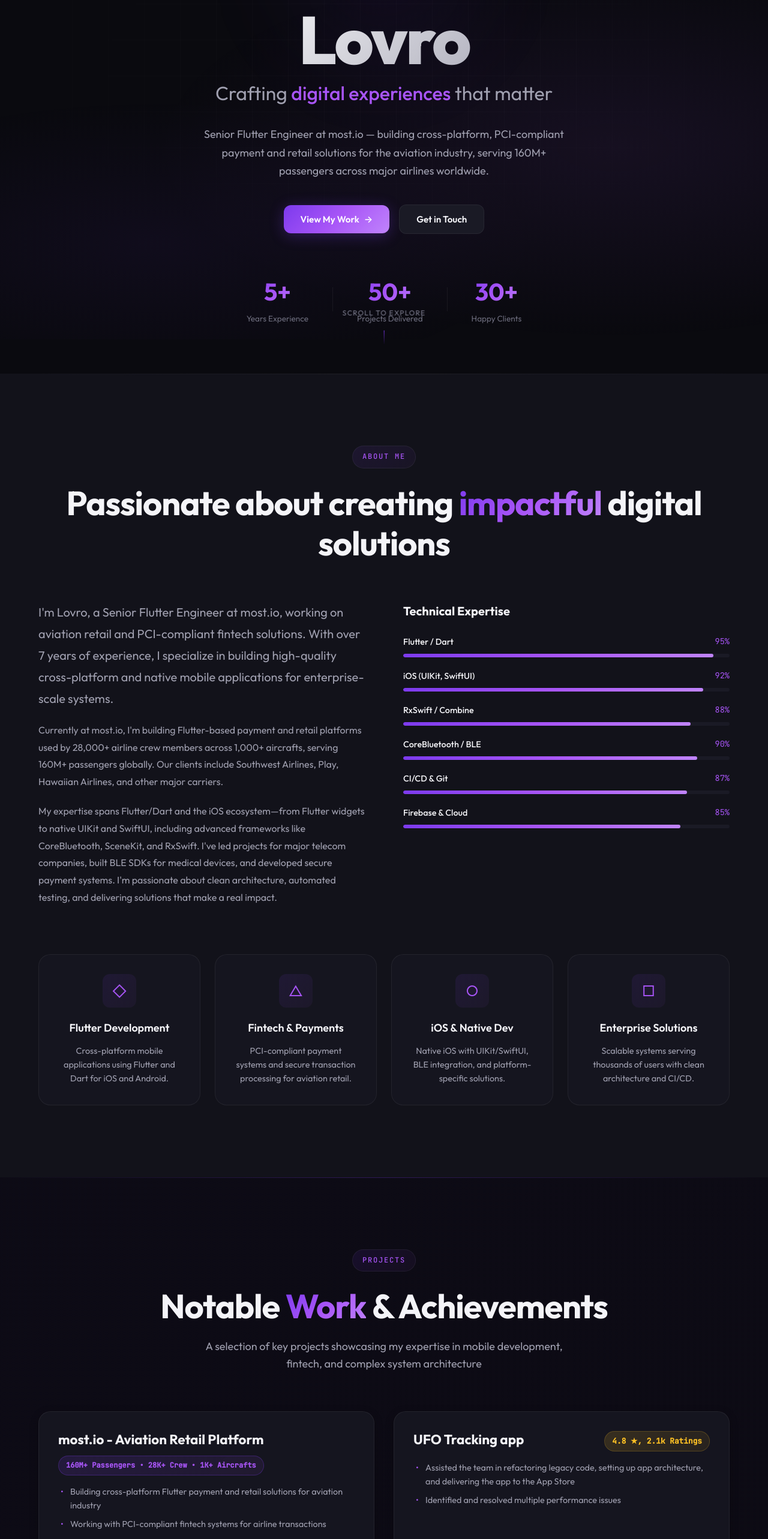
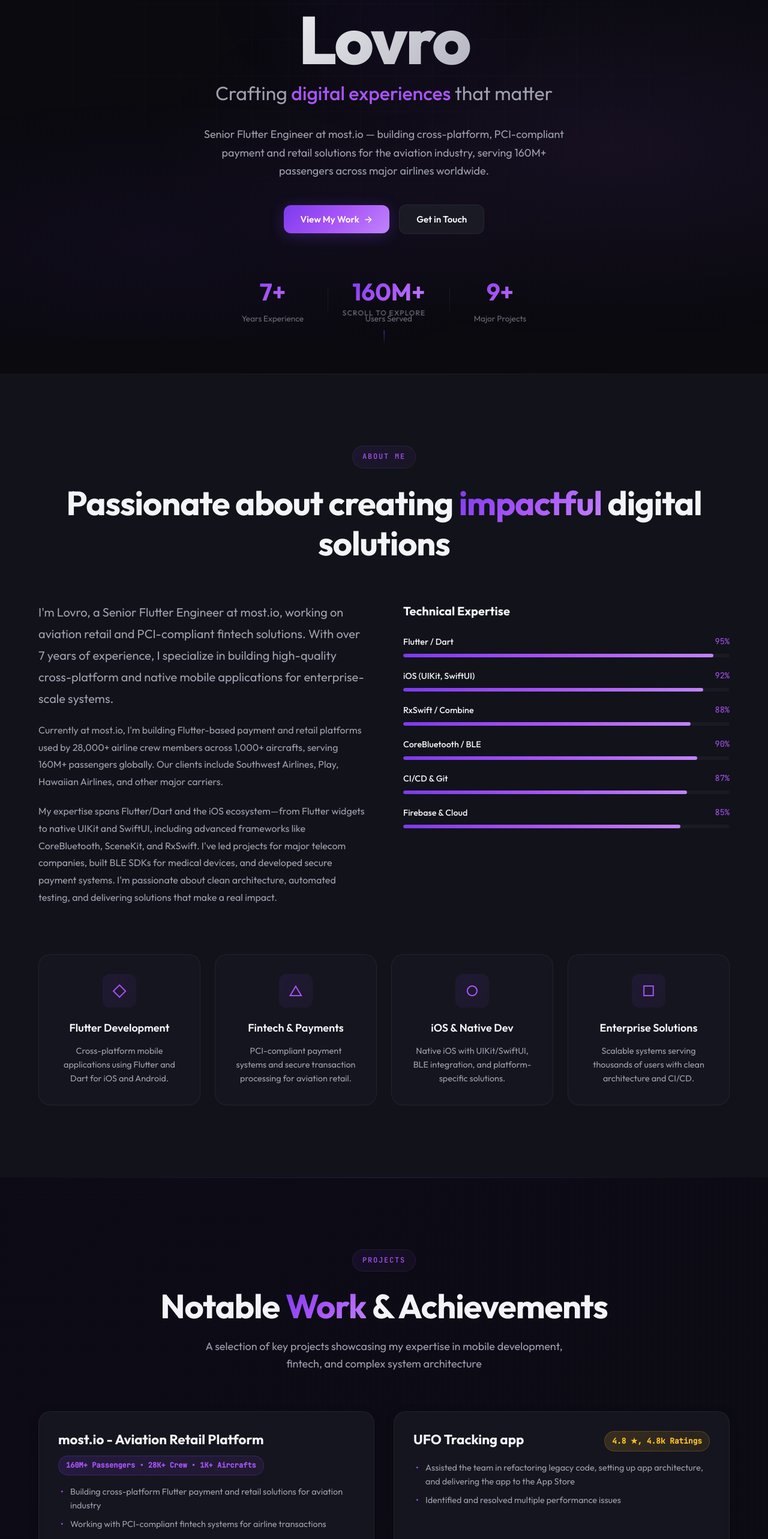
Before and after one commit to lbunicic/temnadigital.hr, a React (Vite) app: page / in a window 1280 px wide. Shown: the part 234-2800 px from the top of the page at 60% size. Built offline with nearby package versions, Linux system fonts and the light colour scheme.

Commit message:
Update hero stats with real data
- 7+ years experience (2018-2025)
- 160M+ users served (from most.io aviation platform)
- 9+ major projects (from projects section)
- More accurate representation of career impact
- Updated app ratings to current numbers

```diff
--- a/src/components/Hero.jsx
+++ b/src/components/Hero.jsx
@@ -38,18 +38,18 @@ function Hero({ onNavigate }) {
 
         <div className="hero-stats">
           <div className="stat">
-            <span className="stat-number">5+</span>
+            <span className="stat-number">7+</span>
             <span className="stat-label">Years Experience</span>
           </div>
           <div className="stat-divider"></div>
           <div className="stat">
-            <span className="stat-number">50+</span>
-            <span className="stat-label">Projects Delivered</span>
+            <span className="stat-number">160M+</span>
+            <span className="stat-label">Users Served</span>
           </div>
           <div className="stat-divider"></div>
           <div className="stat">
-            <span className="stat-number">30+</span>
-            <span className="stat-label">Happy Clients</span>
+            <span className="stat-number">9+</span>
+            <span className="stat-label">Major Projects</span>
           </div>
         </div>
       </div>
--- a/src/components/Projects.jsx
+++ b/src/components/Projects.jsx
@@ -15,7 +15,7 @@ function Projects() {
     },
     {
       name: "UFO Tracking app",
-      rating: "4.8 ★, 2.1k Ratings",
+      rating: "4.8 ★, 4.8k Ratings",
       highlights: [
         "Assisted the team in refactoring legacy code, setting up app architecture, and delivering the app to the App Store",
         "Identified and resolved multiple performance issues",
```
